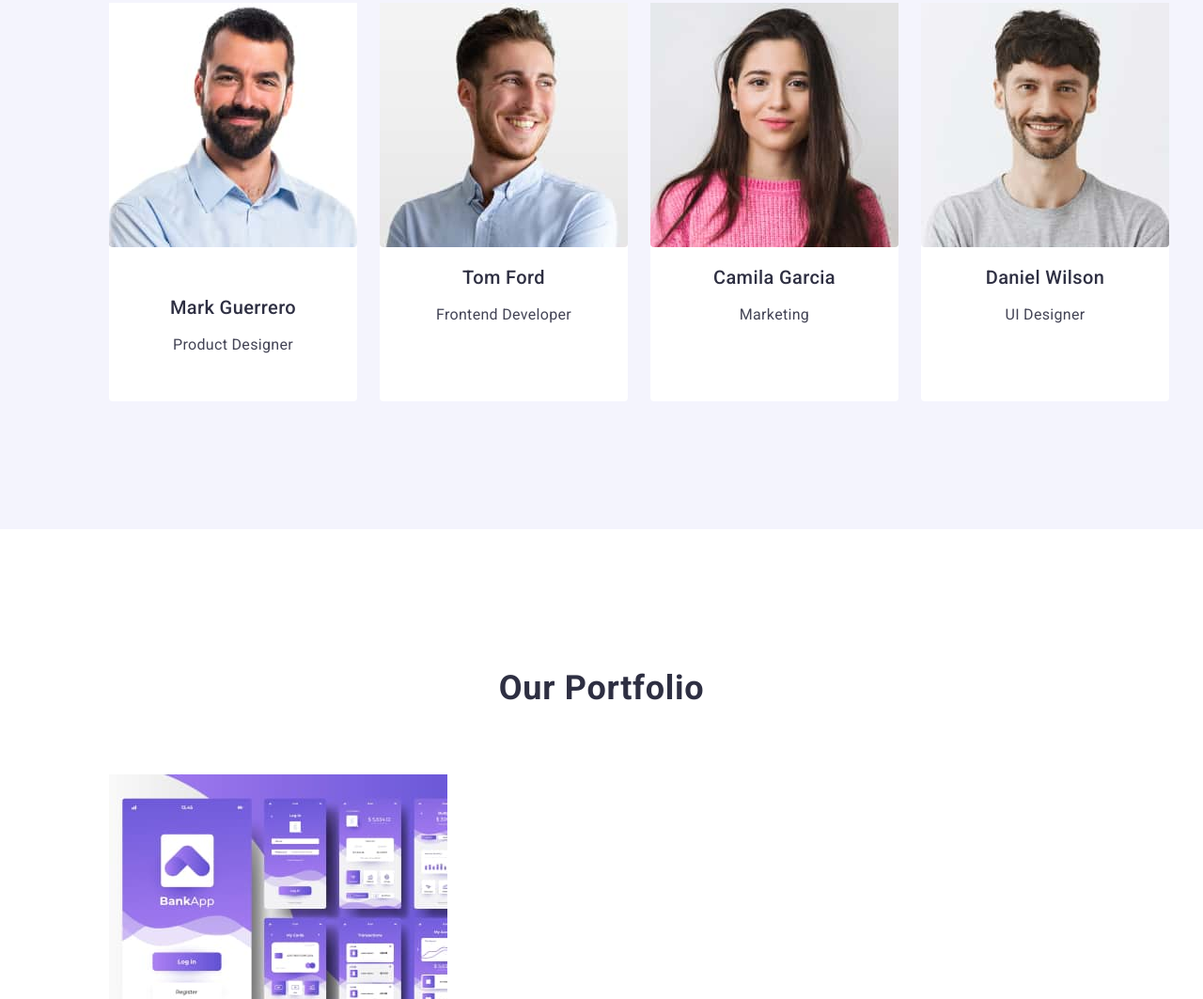
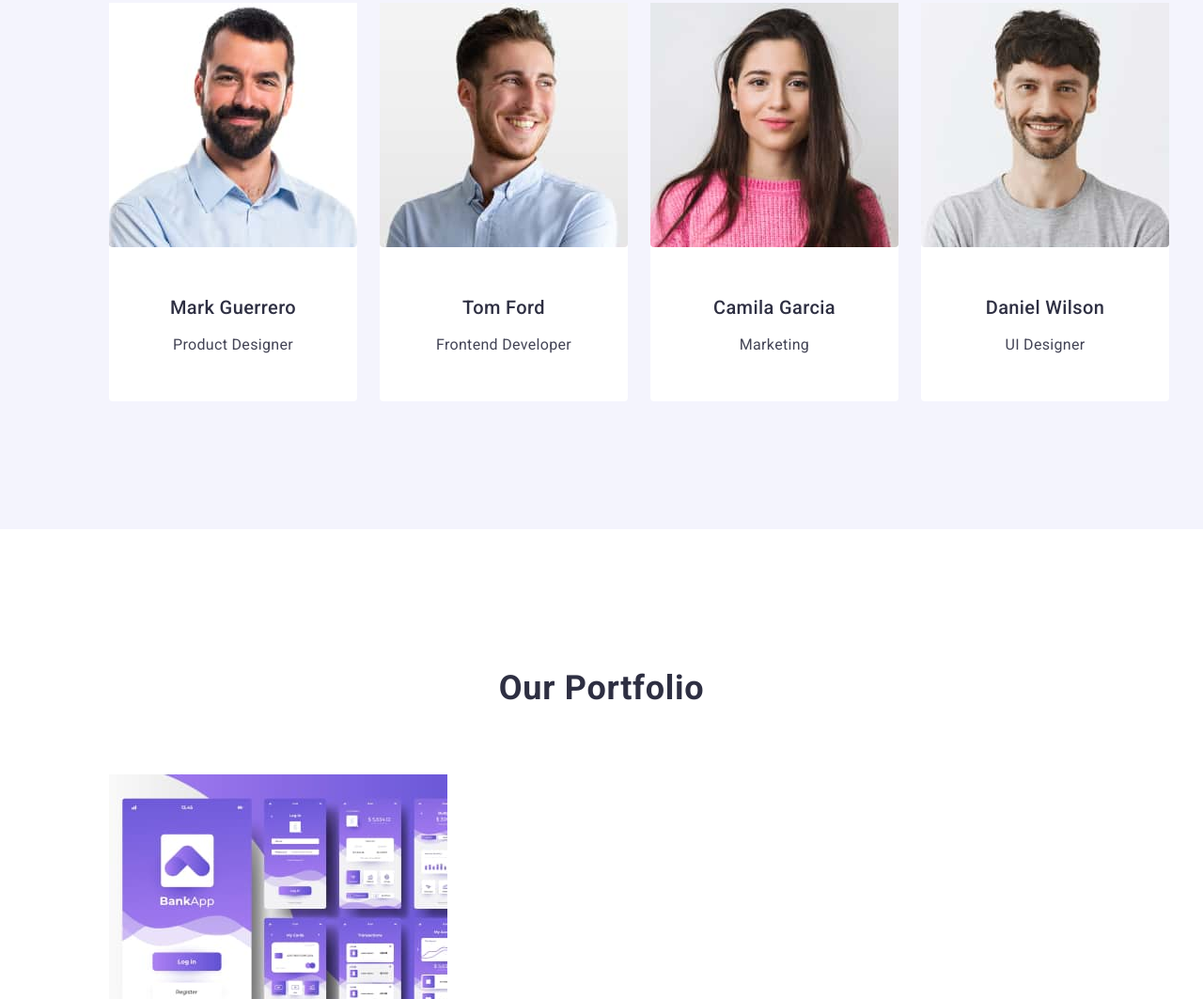
Before and after one commit to xPhoenixUAx/goit-markup-hw-03, a plain HTML site: page index.html in a window 1280 px wide. Shown: the part 1313-2376 px from the top of the page at 94% size. Drawn offline with nearby package versions, Linux system fonts and the light colour scheme.

Commit message:
finish 3 sect

```diff
--- a/index.html
+++ b/index.html
@@ -121,8 +121,10 @@
                   alt="Tom Ford"
                   class="member-foto"
                 />
+                <div class="team-member">
                 <h3 class="team-name">Tom Ford</h3>
                 <p class="paragraph">Frontend Developer</p>
+              </div>
               </li>
               <li class="team-section-list">
                 <img
@@ -131,8 +133,10 @@
                   alt="Camila Garcia"
                   class="member-foto"
                 />
+                <div class="team-member">
                 <h3 class="team-name">Camila Garcia</h3>
                 <p class="paragraph">Marketing</p>
+              </div>
               </li>
               <li class="team-section-list">
                 <img
@@ -141,8 +145,10 @@
                   alt="Daniel Wilson"
                   class="member-foto"
                 />
+                <div class="team-member">
                 <h3 class="team-name">Daniel Wilson</h3>
                 <p class="paragraph">UI Designer</p>
+              </div>
               </li>
             </ul>
         </div>
```
